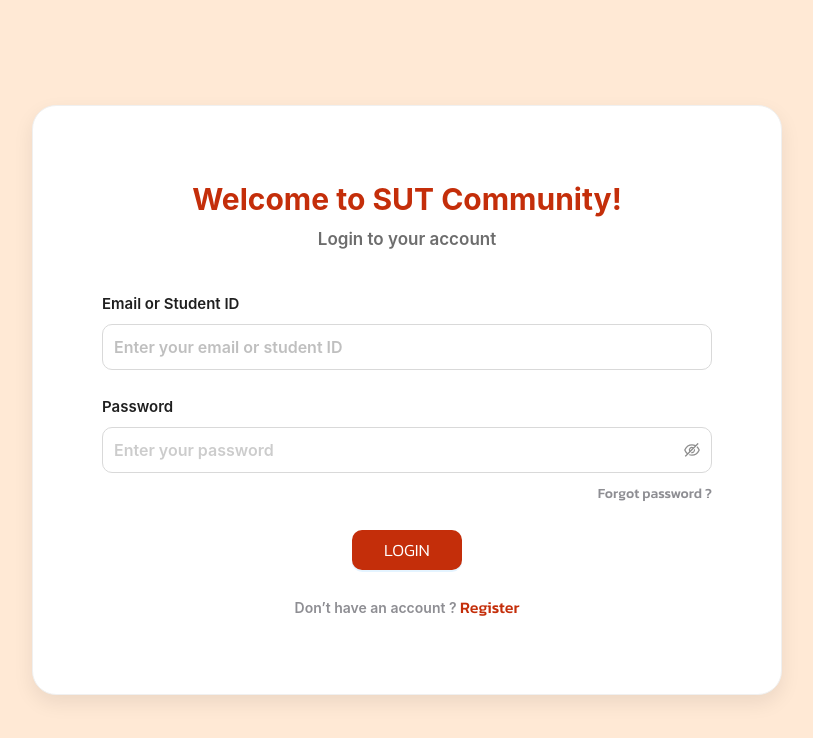
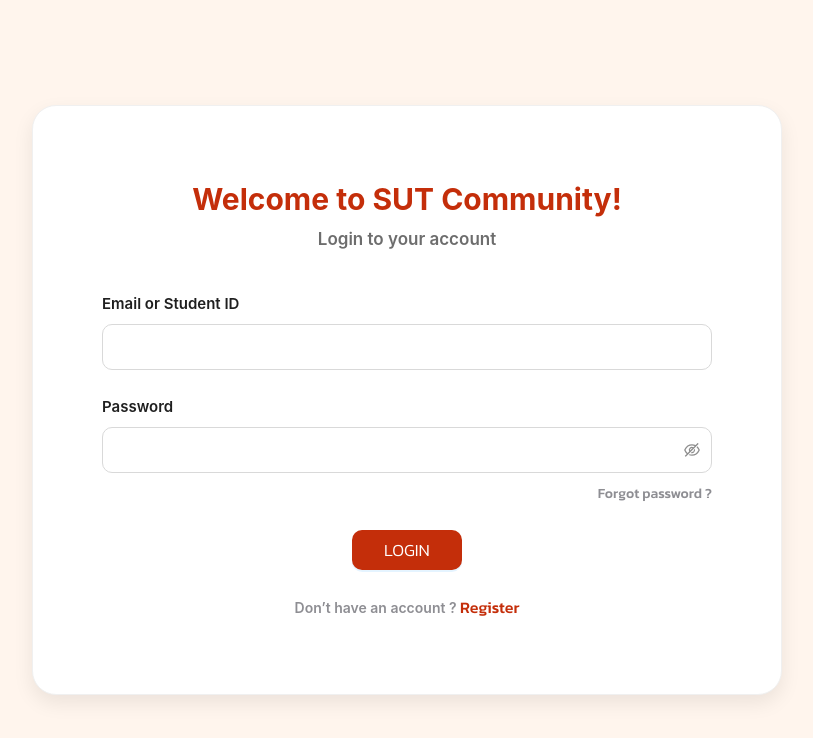
Before and after one commit to EiEiCola/My-SE, a React app in the folder frontend/: page /login in a window 1280 px wide. Shown: the top 738 px of the page, without its empty margins (233-1046 px from the left). Built offline with nearby package versions, Linux system fonts and the light colour scheme; the HTML template or start-up script is replaced by a standard one.

Commit message:
UI login Edit

```diff
--- a/frontend/src/app/(public)/login/forgotpassword/index.tsx
+++ b/frontend/src/app/(public)/login/forgotpassword/index.tsx
@@ -31,7 +31,7 @@
     <div
       style={{
         minHeight: "100vh",
-        backgroundColor: "#FFE9D5",
+        backgroundColor: "#fff5ed",
         display: "flex",
         justifyContent: "center",
         alignItems: "center",
--- a/frontend/src/app/(public)/login/index.tsx
+++ b/frontend/src/app/(public)/login/index.tsx
@@ -30,7 +30,7 @@
     <div
       style={{
         minHeight: "100vh",
-        backgroundColor: "#FFE9D5",
+        backgroundColor: "#fff5ed",
         display: "flex",
         justifyContent: "center",
         alignItems: "center",
@@ -77,7 +77,7 @@
             Email or Student ID
           </Text>
           <Input
-            placeholder="Enter your email or student ID"
+
             size="large"
             value={identifier}
             onChange={(e) => setIdentifier(e.target.value)}
@@ -94,7 +94,7 @@
           <Text style={{ fontWeight: 600, fontSize: 15 }}>Password</Text>
 
           <Input.Password
-            placeholder="Enter your password"
+
             size="large"
             value={password}
             onChange={(e) => setPassword(e.target.value)}
--- a/frontend/src/app/(public)/login/resetpassword/index.tsx
+++ b/frontend/src/app/(public)/login/resetpassword/index.tsx
@@ -33,7 +33,7 @@
     <div
       style={{
         minHeight: "100vh",
-        backgroundColor: "#FFE9D5",
+        backgroundColor: "#fff5ed",
         display: "flex",
         justifyContent: "center",
         alignItems: "center",
```
